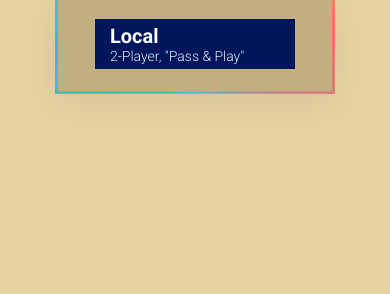
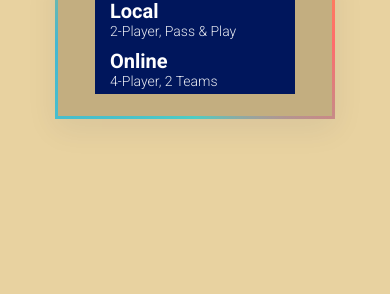
Before and after one commit to sjd-23/wavelength-clone, a plain HTML site: page index.html in a window 390 px wide. Shown: the part 550-844 px from the top of the page. Drawn offline with nearby package versions, Linux system fonts and the light colour scheme.

Commit message:
Improve index.html for responsiveness and update menu structure, adding online 4-player mode and socket.io script

```diff
--- a/index.html
+++ b/index.html
@@ -2,13 +2,13 @@
 <html lang="en">
 <head>
     <meta charset="UTF-8">
+    <meta name="viewport" content="width=device-width, initial-scale=1.0">
     <title>Spectrum Guessing Game</title>
     <link rel="stylesheet" href="styles.css">
     <link rel="preconnect" href="https://fonts.googleapis.com">
     <link rel="preconnect" href="https://fonts.gstatic.com" crossorigin>
     <link href="https://fonts.googleapis.com/css2?family=Roboto:wght@100;300;400;500;700;900&display=swap" rel="stylesheet">
 </head>
-<script type="module" src="src/main.js"></script>
 <body>
 <div id="header">
     <div class="color-blocks">
@@ -32,10 +32,16 @@
         <div class="menu-box">
             <button class="menu-btn" id="local-2p-btn">
                 <span class="btn-title">Local</span>
-                <span class="btn-subtitle">2-Player, "Pass & Play"</span>
+                <span class="btn-subtitle">2-Player, Pass & Play</span>
+            </button>
+            <button class="menu-btn" id="online-4p-btn">
+                <span class="btn-title">Online</span>
+                <span class="btn-subtitle">4-Player, 2 Teams</span>
             </button>
         </div>
     </div>
 </div>
+<script src="https://cdn.socket.io/4.6.1/socket.io.min.js"></script>
+<script type="module" src="src/main.js"></script>
 </body>
 </html>
```
